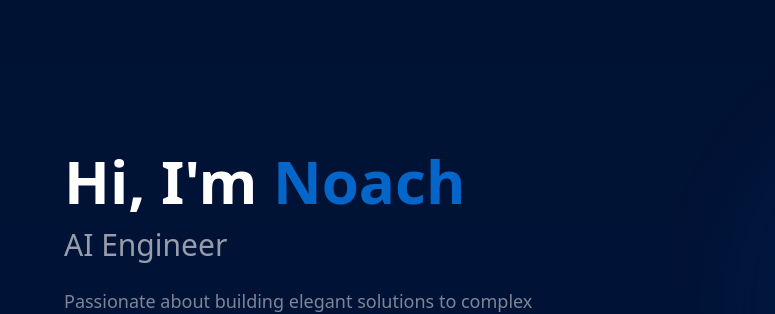
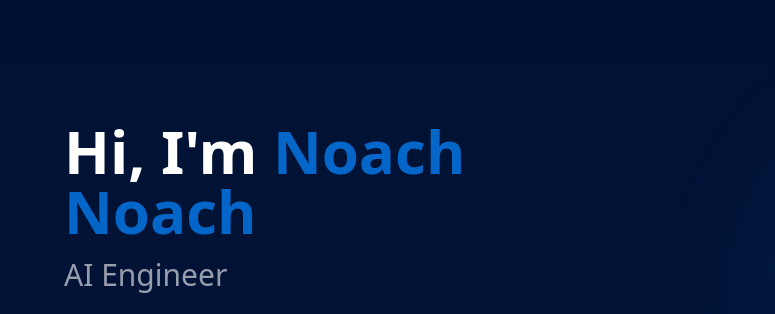
Before and after one commit to noachzefanya/porto-test, a plain HTML site: page index.html in a window 1280 px wide. Shown: the part 135-449 px from the top of the page, 0-775 px from the left. Drawn offline with nearby package versions, Linux system fonts and the light colour scheme.

Commit message:
update nama

```diff
--- a/index.html
+++ b/index.html
@@ -80,7 +80,7 @@
         <div class="max-w-6xl mx-auto grid md:grid-cols-2 gap-12 items-center">
             <div class="order-2 md:order-1">
                 <h1 class="text-5xl md:text-6xl font-bold mb-4">
-                    Hi, I'm <span class="text-primary">Noach</span>
+                    Hi, I'm <span class="text-primary">Noach Noach</span>
                 </h1>
                 <h2 class="text-2xl md:text-3xl text-gray-blue-lightest mb-6">AI Engineer</h2>
                 <p class="text-gray-blue-lighter text-lg mb-8 leading-relaxed">
```
